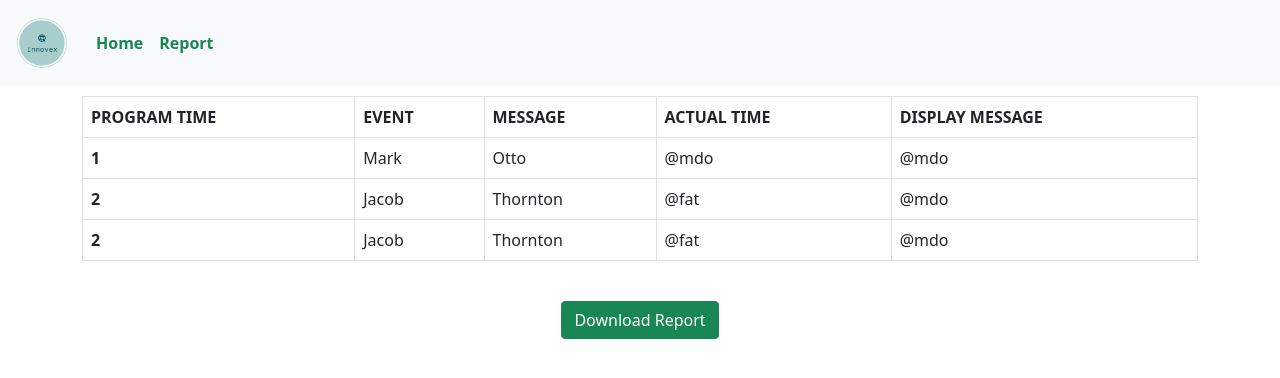
After one commit to timothymadegwa/ared-interview, a Django app: page /report in a window 1280 px wide. The commit adds this page. Shown: the top 378 px of the page. Run offline with Django 3.2, Linux system fonts and the light colour scheme.

Commit message:
added ui for events and report page

```diff
--- a/tracker/static/css/style.css
+++ b/tracker/static/css/style.css
@@ -1,6 +1,4 @@
-body{
-    background: rgb(220, 235, 235);
-}
+
 .wall{
     background-image: url(../images/wall.jpg);
     background-size: cover;
@@ -31,7 +29,7 @@ body{
 .min,
 .sec
 {
-    position: fixed;
+    position: absolute;
 }
 .hour, .hr
 {
@@ -56,7 +54,7 @@ body{
 }
 .hr::before{
     content: '';
-
+    position: absolute;
     width: 8px;
     height: 80px;
     background: black;
--- a/tracker/templates/base.html
+++ b/tracker/templates/base.html
@@ -21,10 +21,10 @@
           <div class="collapse navbar-collapse text-center" id="navbarCollapse">
             <ul class="navbar-nav">
               <li class="nav-item">
-                <a class="nav-link active text-success" aria-current="page" href="{% url 'index' %}">Home</a>
+                <a class="nav-link text-success" href="{% url 'index' %}"><strong>Home</strong></a>
               </li>
               <li class="nav-item">
-                <a class="nav-link text-success" href="#">Report</a>
+                <a class="nav-link text-success" href="{% url 'report' %}"><strong>Report</strong></a>
               </li>
             </ul>
           </div>
@@ -38,6 +38,6 @@
 
 
     <script src="https://cdn.jsdelivr.net/npm/bootstrap@5.0.2/dist/js/bootstrap.bundle.min.js" integrity="sha384-MrcW6ZMFYlzcLA8Nl+NtUVF0sA7MsXsP1UyJoMp4YLEuNSfAP+JcXn/tWtIaxVXM" crossorigin="anonymous"></script>
-    <script src="{% static 'js/clock.js' %}" async></script>
+
 </body>
 </html>
--- /dev/null
+++ b/tracker/templates/tracker/report.html
@@ -0,0 +1,50 @@
+{% extends 'base.html' %}
+{% load static %}
+{% block title %} | Report {% endblock %}
+{% block content %}
+<div class="container"><br><br><br><br>
+    <div class="table-responsive">
+        <table class="table table-bordered">
+            <thead>
+                <tr>
+                  <th scope="col">PROGRAM TIME</th>
+                  <th scope="col">EVENT</th>
+                  <th scope="col">MESSAGE</th>
+                  <th scope="col">ACTUAL TIME</th>
+                  <th scope="col">DISPLAY MESSAGE</th>
+                </tr>
+              </thead>
+              <tbody>
+                <tr>
+                  <th scope="row">1</th>
+                  <td>Mark</td>
+                  <td>Otto</td>
+                  <td>@mdo</td>
+                  <td>@mdo</td>
+                </tr>
+                <tr>
+                  <th scope="row">2</th>
+                  <td>Jacob</td>
+                  <td>Thornton</td>
+                  <td>@fat</td>
+                  <td>@mdo</td>
+                </tr>
+                <tr>
+                  <th scope="row">2</th>
+                  <td>Jacob</td>
+                  <td>Thornton</td>
+                  <td>@fat</td>
+                  <td>@mdo</td>
+                </tr>
+
+              </tbody>
+
+        </table>
+    </div><br>
+
+    <div class="text-center">
+        <button class="btn btn-success">Download Report</button>
+    </div>
+</div>
+
+{% endblock content %}
--- a/tracker/urls.py
+++ b/tracker/urls.py
@@ -4,4 +4,5 @@ from . import views
 
 urlpatterns = [
     path('', views.index, name='index'),
+    path('report', views.report, name='report'),
 ]
--- a/tracker/views.py
+++ b/tracker/views.py
@@ -3,3 +3,6 @@ from django.shortcuts import render
 # Create your views here.
 def index(request):
     return render(request, 'tracker/index.html')
+
+def report(request):
+    return render(request, 'tracker/report.html')
```
Also changed, not shown: tracker/templates/tracker/index.html (+23 -0 lines).
